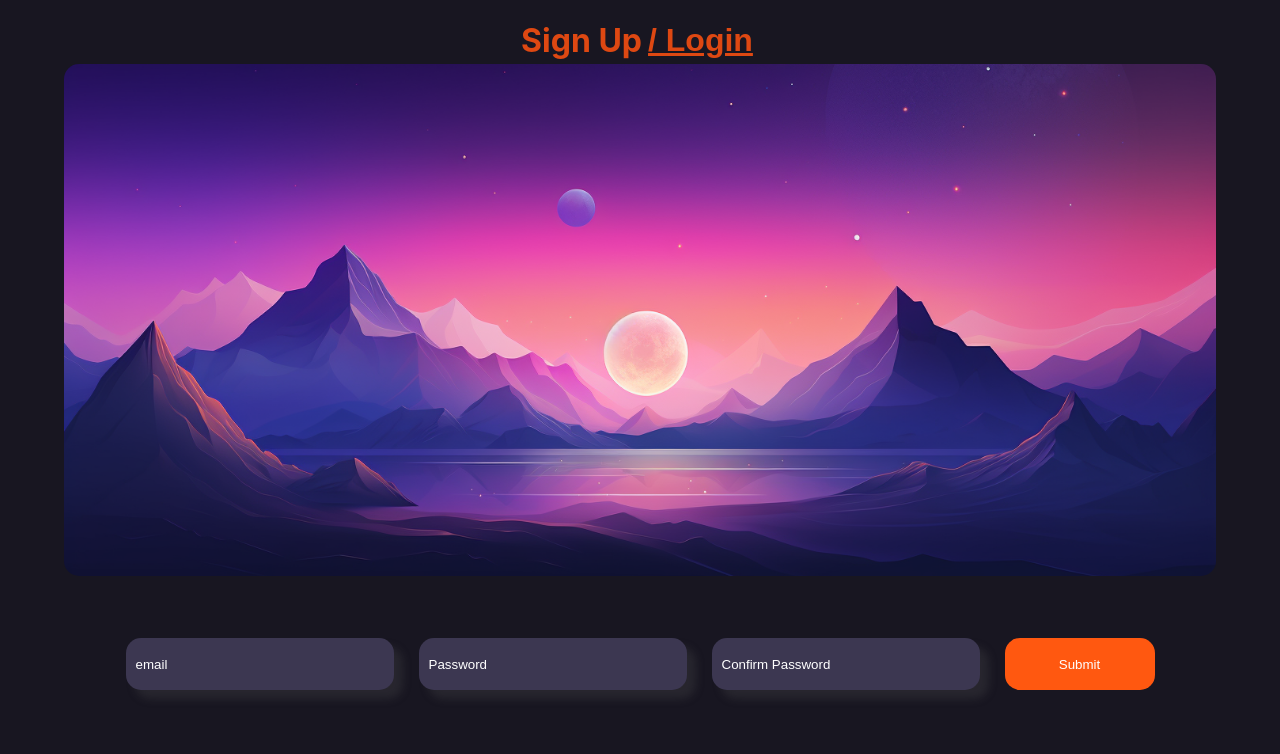
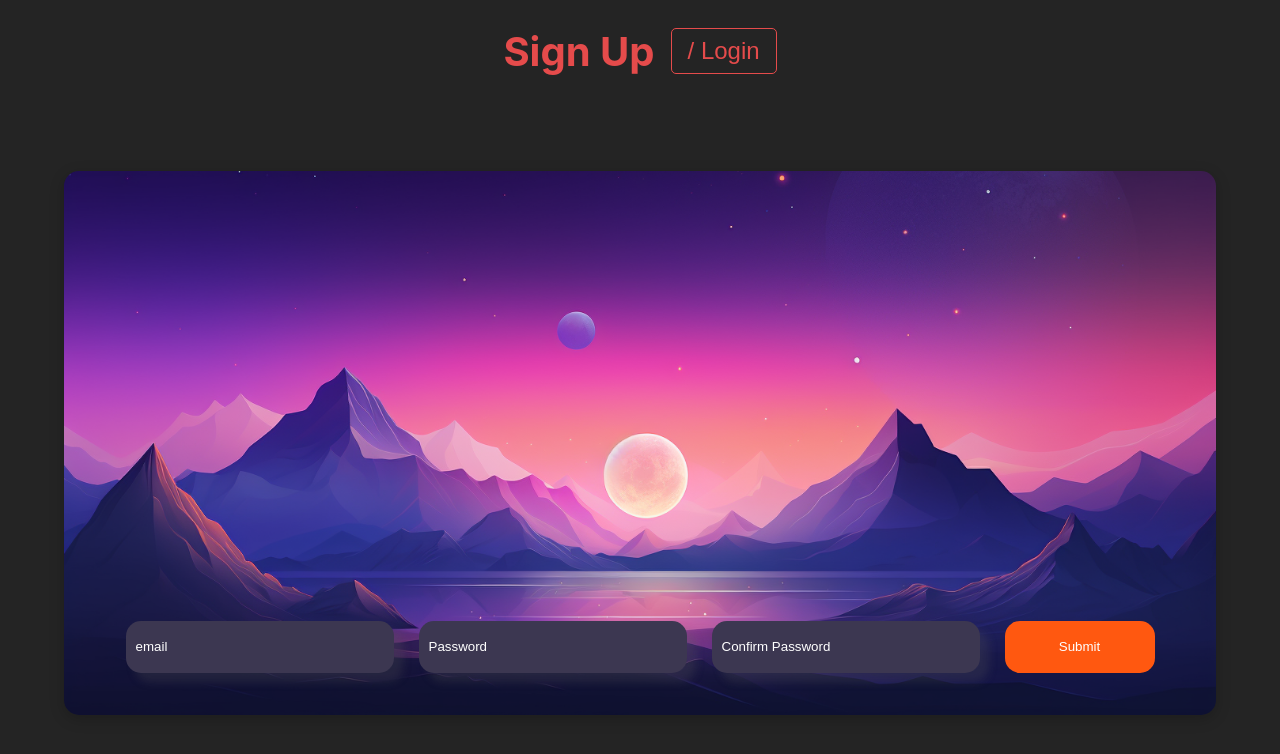
Before and after one commit to joppe2001/benkyo-test, a React (Create React App) app: page /login in a window 1280 px wide. Shown: the top 754 px of the page. Built offline with nearby package versions, Linux system fonts and the light colour scheme; no server answers.

Commit message:
[maestro-joppe] changing login page

```diff
--- a/src/components/molecules/form/Form.jsx
+++ b/src/components/molecules/form/Form.jsx
@@ -14,6 +14,13 @@ const Form = ({ fields, title, onSubmit }) => {
 
     if (onSubmit) {
       onSubmit(data);
+      // empty fields after submitting
+      fields.forEach((field) => {
+        const inputElement = document.getElementById(field.name);
+        if (inputElement) {
+          inputElement.value = '';
+        }
+      });
     } else {
       console.log(data);
     }
--- a/src/components/molecules/form/Form.module.scss
+++ b/src/components/molecules/form/Form.module.scss
@@ -5,7 +5,6 @@
   display: flex;
   justify-content: center;
   align-items: center;
-  height: 100vh;
   width: 100vw;
 
   @import "../../../mixins/for-device.scss";
@@ -59,7 +58,6 @@
 
       align-items: center;
       border-radius: 15px;
-      background-color: #181621;
       transition: all 0.3s ease-in-out;
       &:hover {
         transform: scale(1.05);
--- a/src/components/organisms/login/Login.jsx
+++ b/src/components/organisms/login/Login.jsx
@@ -1,13 +1,14 @@
 import Form from '../../molecules/form/Form';
 import styles from './Login.module.scss';
 import background from '../../../images/binky-login.png';
-import { login, isLoggedIn, signup, auth } from '../../../firebase/auth';
+import { login, signup, auth } from '../../../firebase/auth';
 import { useState, useEffect } from 'react';
 import { LoadingSpinner } from '../../atoms/Loading/Loading';
 
 const Login = () => {
   const [showLogin, setShowLogin] = useState(false);
   const [loading, setLoading] = useState(true);
+  const [message, setMessage] = useState('');
 
   useEffect(() => {
     const unsubscribe = auth.onAuthStateChanged(() => {
@@ -41,12 +42,23 @@ const Login = () => {
       placeholder: 'Confirm Password'
     }
   ];
-
   const handleAuth = (data) => {
     if (showLogin) {
-      login(data.email, data.password);
+      login(data.email, data.password)
+        .then(() => {
+          setMessage('You have successfully logged in!');
+        })
+        .catch(() => {
+          setMessage('Incorrect login credentials. Please try again.');
+        });
     } else {
-      signup(data.email, data.password);
+      signup(data.email, data.password)
+        .then(() => {
+          setMessage('You have successfully signed up!');
+        })
+        .catch(() => {
+          setMessage('Signup failed. Please try again.');
+        });
     }
   };
 
@@ -73,7 +85,8 @@ const Login = () => {
         fields={showLogin ? commonFields : signUpFields}
         onSubmit={handleAuth}
       />
-
+      {message && <div className={styles.message}>{message}</div>}{' '}
+      {/* Render the message here */}
     </div>
   );
 };
--- a/src/components/organisms/login/Login.module.scss
+++ b/src/components/organisms/login/Login.module.scss
@@ -1,44 +1,54 @@
 .login {
-	background-color: #181621;
-
+  background-color: #242424; /* Slightly brighter background for contrast */
+  min-height: 100vh;
   .header {
-		position: absolute;
-		color: rgb(222, 72, 18);
+    position: relative; /* Changed from absolute to give it space */
+    color: #e54b4b; /* Softened the red color */
     width: 100%;
     display: flex;
     justify-content: center;
     align-items: center;
 
+    h1 {
+      font-size: 2.5rem; /* Increased font-size for heading */
+      margin-right: 1rem; /* Added margin to separate from button */
+    }
+
     button {
       background-color: transparent;
-			border: none;
+      border: 1px solid #e54b4b; /* Border to the button */
       border-radius: 5px;
-			color: rgb(222, 72, 18);
-			font-size: 2rem;
-			font-weight: bold;
+      color: #e54b4b;
+      font-size: 1.5rem;
+      font-weight: 500; /* Reduced the font weight a bit */
       cursor: pointer;
       z-index: 999;
-			text-decoration: underline;
+      padding: 0.5rem 1rem; /* Padding to make button larger */
+      transition: background-color 0.3s, color 0.3s; /* Transition effect */
+
+      &:hover {
+        background-color: #e54b4b; /* Change color on hover */
+        color: #242424;
+      }
     }
   }
 
   .imageContainer {
-		position: absolute;
+    position: relative; /* Changed from absolute for better structure */
     display: flex;
     justify-content: center;
     align-items: center;
-		height: 80vh;
-		width: 100vw;
+    height: 85vh;
+    width: 100%;
     z-index: 1;
 
     .image {
       width: 90%;
       height: 80%;
-			left: 0;
-			right: 0;
       border-radius: 15px;
       object-fit: cover;
-			z-index: -1;
+      box-shadow: 0 4px 15px rgba(0, 0, 0, 0.2); /* Added a shadow to the image */
+      transition: transform 0.3s; /* Smooth zoom on hover */
     }
   }
 }
```
Lines whose indentation alone changed are shown as unchanged.
